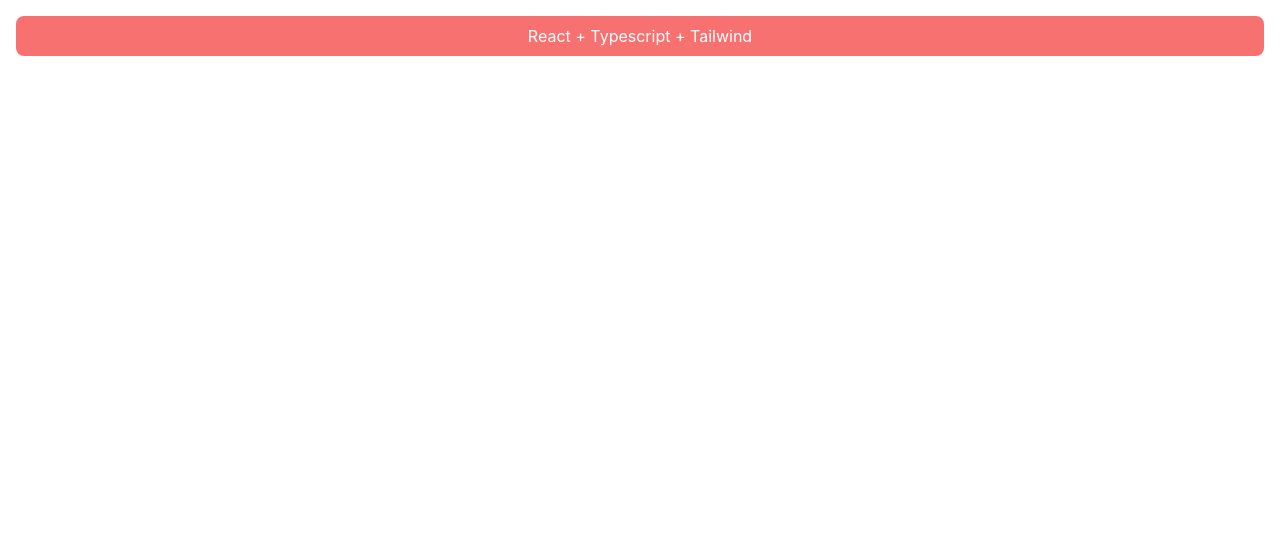
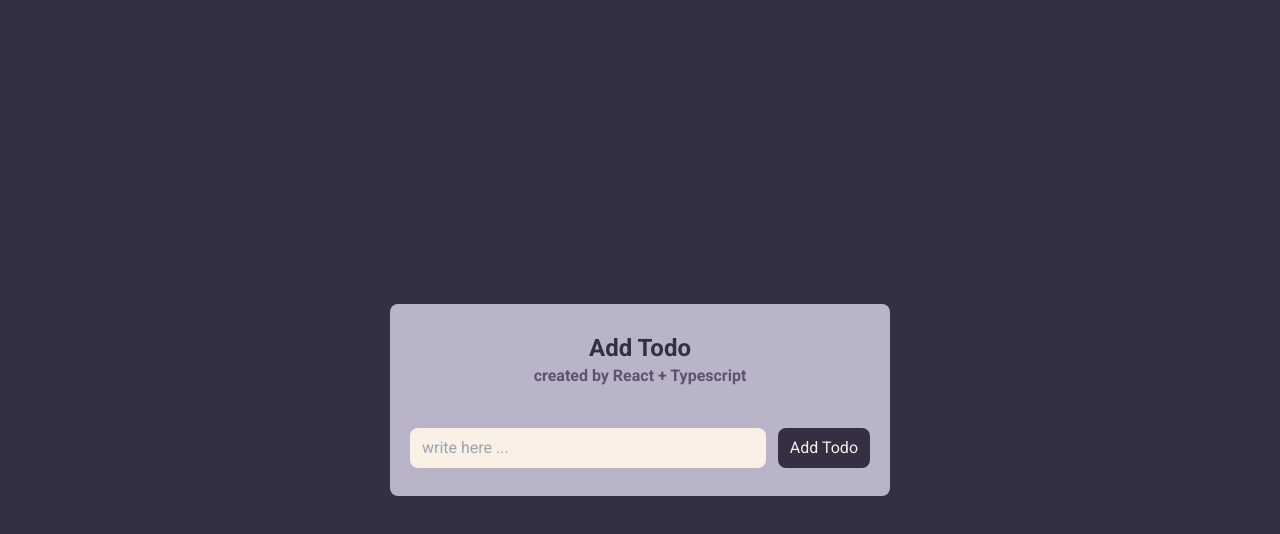
Before and after one commit to javadyousefi1/react-typescript, a React (Create React App) app: page / in a window 1280 px wide. Shown: the top 534 px of the page. Built offline with nearby package versions, Linux system fonts and the light colour scheme.

Commit message:
add addtodo component

```diff
--- a/package.json
+++ b/package.json
@@ -12,6 +12,7 @@
     "@types/react-dom": "^18.2.18",
     "react": "^18.2.0",
     "react-dom": "^18.2.0",
+    "react-hot-toast": "^2.4.1",
     "react-scripts": "5.0.1",
     "typescript": "^4.9.5",
     "web-vitals": "^2.1.4"
--- a/public/index.html
+++ b/public/index.html
@@ -10,6 +10,12 @@
       content="Web site created using create-react-app"
     />
     <link rel="apple-touch-icon" href="%PUBLIC_URL%/logo192.png" />
+    <link rel="preconnect" href="https://fonts.googleapis.com" />
+    <link rel="preconnect" href="https://fonts.gstatic.com" crossorigin />
+    <link
+      href="https://fonts.googleapis.com/css2?family=Plus+Jakarta+Sans:wght@200;300;400;500;600;700;800&family=Roboto:wght@100;300;400;500;700;900&display=swap"
+      rel="stylesheet"
+    />
     <!--
       manifest.json provides metadata used when your web app is installed on a
       user's mobile device or desktop. See https://developers.google.com/web/fundamentals/web-app-manifest/
--- a/src/App.tsx
+++ b/src/App.tsx
@@ -1,7 +1,15 @@
+// toaster
+import { Toaster } from "react-hot-toast";
+// page
+import HomePage from "./pages/HomePage";
+
 function App() {
   return (
     <>
-      <div className="bg-red-400 text-center text-white p-2 m-4 rounded-lg">React + Typescript + Tailwind</div>
+      <div>
+        <Toaster />
+      </div>
+      <HomePage />
     </>
   );
 }
--- a/src/index.css
+++ b/src/index.css
@@ -4,14 +4,7 @@
 
 body {
   margin: 0;
-  font-family: -apple-system, BlinkMacSystemFont, 'Segoe UI', 'Roboto', 'Oxygen',
-    'Ubuntu', 'Cantarell', 'Fira Sans', 'Droid Sans', 'Helvetica Neue',
-    sans-serif;
+    font-family: 'Roboto', sans-serif;
   -webkit-font-smoothing: antialiased;
   -moz-osx-font-smoothing: grayscale;
 }
-
-code {
-  font-family: source-code-pro, Menlo, Monaco, Consolas, 'Courier New',
-    monospace;
-}
--- /dev/null
+++ b/src/pages/HomePage.tsx
@@ -0,0 +1,61 @@
+import { type FormEvent, useState, useRef } from "react";
+import toast from "react-hot-toast";
+
+const HomePage = () => {
+  type NewTodo = {
+    title: string;
+  };
+
+  const [todos, setTodos] = useState<NewTodo[]>([]);
+  console.log(todos);
+  const inputValue = useRef<HTMLInputElement>(null);
+
+  const onSubmit = (e: FormEvent<HTMLFormElement>) => {
+    // prevent refresh page
+    e.preventDefault();
+
+    const newTodoValue = inputValue.current!.value;
+    // prevent add empty todo
+    if (newTodoValue === "") return;
+    // set new todo
+    setTodos((prevTodo) => [...prevTodo, { title: newTodoValue }]);
+    // reset form
+    e.currentTarget.reset();
+    // show succ toast
+    toast.success("your todo added successfully");
+  };
+
+  return (
+    <>
+      <div className="w-full h-screen bg-primary flex justify-center items-center">
+        <div className="w-[500px] bg-light_primary px-5 py-7 rounded-lg">
+          {/* header */}
+          <div>
+            <h1 className="text-primary text-2xl text-center font-bold">
+              Add Todo
+            </h1>
+            <h3 className="text-secondary text-md text-center font-bold">
+              created by React + Typescript
+            </h3>
+          </div>
+
+          <form onSubmit={onSubmit}>
+            <div className="flex gap-x-3 mt-10">
+              <input
+                ref={inputValue}
+                type="text"
+                className="w-full px-3 py-2 rounded-lg bg-main_white outline-none"
+                placeholder="write here ..."
+              />
+              <button className="whitespace-nowrap bg-primary rounded-lg text-main_white px-3">
+                Add Todo
+              </button>
+            </div>
+          </form>
+        </div>
+      </div>
+    </>
+  );
+};
+
+export default HomePage;
--- a/tailwind.config.js
+++ b/tailwind.config.js
@@ -1,10 +1,15 @@
 /** @type {import('tailwindcss').Config} */
 module.exports = {
-  content: [
-    "./src/**/*.{js,jsx,ts,tsx}",
-  ],
+  content: ["./src/**/*.{js,jsx,ts,tsx}"],
   theme: {
-    extend: {},
+    extend: {
+      colors: {
+        primary: "#352F44",
+        secondary: "#5C5470",
+        light_primary: "#B9B4C7",
+        main_white: "#FAF0E6"
+      },
+    },
   },
   plugins: [],
-}
+};
```
Also changed, not shown: 2 other files (tests, documents, lock files or other folders).
